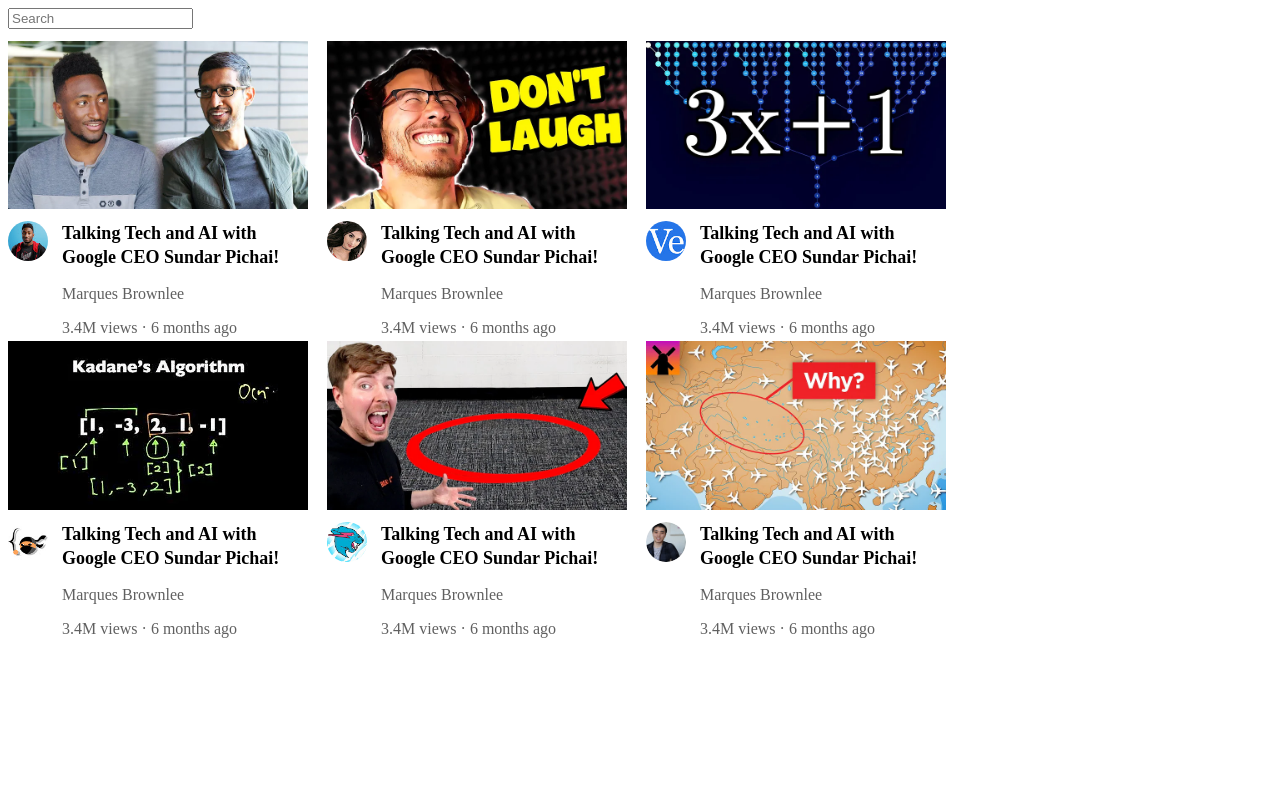
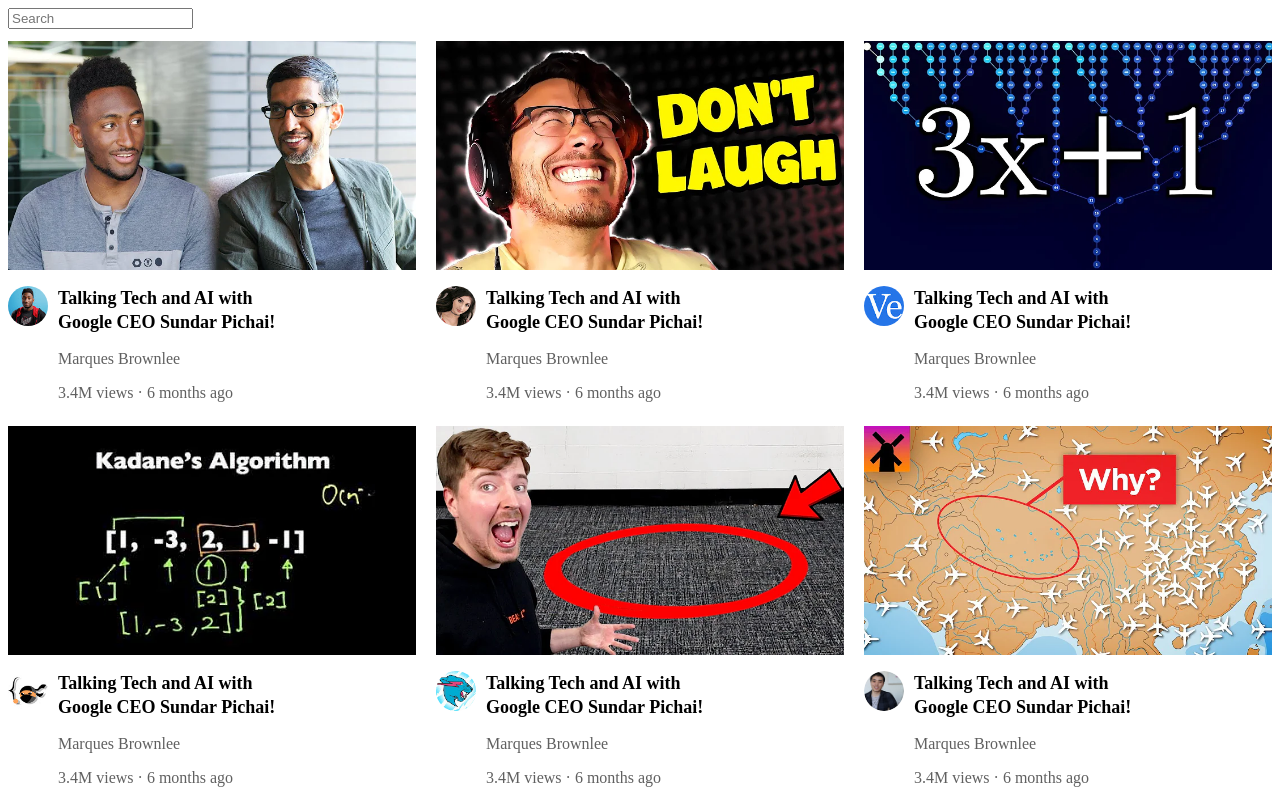
Before and after one commit to Anurag96/Anurag96.github.io, a plain HTML site: page HTML_PROJECT/YOUTUBE_PROJECT_2/youtube.html in a window 1280 px wide. Drawn offline with Linux system fonts and the light colour scheme.

Commit message:
Updated Readme & grid , flex learning

```diff
--- a/HTML_PROJECT/YOUTUBE_PROJECT_2/youtube.html
+++ b/HTML_PROJECT/YOUTUBE_PROJECT_2/youtube.html
@@ -7,10 +7,10 @@
   <title>YOUTUBE CLONE</title>
   <style>
 .thumbnail {
-  width:300px;
+  width:100%;
   object-fit: cover;
   object-position: top;
-  display: block;
+  /* display: block; */
 }
 .search-bar{
   display:block;
@@ -23,6 +23,10 @@
     margin-bottom: 12px;
   }
 
+  .profile-picture{
+  width:40px;
+  border-radius: 50px;
+}
 .video-stats ,.video-author {
 /* font-size: 14px; */
 color: #606060;
@@ -30,28 +34,6 @@ color: #606060;
 margin-bottom: 4px;
 }
 
-.video-preview {
-    width: 300px;
-    display: inline-block;
-    vertical-align: top;
-    margin-right: 15px;
-  }
-.profile-picture{
-  width:40px;
-  border-radius: 50px;
-  /* margin: 10px;
-  display:inline-block;
-  vertical-align: top; */
-}
-.channel-picture {
-    display: inline-block;
-    width: 50px;
-    vertical-align: top;
-  }
-.video-info{
-display: inline-block;
-width: 200px;
-}
 .video-title {
 font-weight: bold;
 font-size: 18px;
@@ -64,21 +46,31 @@ margin-top: 0;
 margin-right: 15px;
 vertical-align: top;
 }
+.video-info-grid{
+  display:grid; grid-template-columns: 50px 1fr;
+}
+.video-grid{
+  display:grid;
+  grid-template-columns: 1fr 1fr 1fr;
+  column-gap: 20px;
+  row-gap: 20px;
+}
   </style>
 </head>
 <body>
   <div class="thumbnail-row">
     <input class="search-bar" type="search" placeholder="Search"/>
   </div>
+  <div class="video-grid">
         <div class="video-preview">
                 <div class="thumbnail-row">
                   <img class="thumbnail " src="thumbnail/thumbnail-1.webp">
                 </div>
-          <div>
-              <div class="channel-picture">
+                <div class="video-info-grid">
+                    <div >
                         <img class="profile-picture" src="channel-pictures/channel-1.jpeg">
                     </div>
-              <div class="video-info">
+                    <div >
                         <p class="video-title">
                           Talking Tech and AI with Google CEO Sundar Pichai!
                         </p>
@@ -95,11 +87,11 @@ vertical-align: top;
         <div class="thumbnail-row">
           <img class="thumbnail " src="thumbnail/thumbnail-2.webp">
         </div>
-  <div>
-      <div class="channel-picture">
+        <div class="video-info-grid">
+            <div >
                 <img class="profile-picture" src="channel-pictures/channel-3.jpeg">
             </div>
-      <div class="video-info">
+            <div >
                 <p class="video-title">
                   Talking Tech and AI with Google CEO Sundar Pichai!
                 </p>
@@ -116,11 +108,11 @@ vertical-align: top;
         <div class="thumbnail-row">
           <img class="thumbnail " src="thumbnail/thumbnail-4.webp">
         </div>
-  <div>
-      <div class="channel-picture">
+        <div class="video-info-grid">
+            <div >
                 <img class="profile-picture" src="channel-pictures/channel-4.jpeg">
             </div>
-      <div class="video-info">
+            <div >
                 <p class="video-title">
                   Talking Tech and AI with Google CEO Sundar Pichai!
                 </p>
@@ -137,11 +129,11 @@ vertical-align: top;
         <div class="thumbnail-row">
           <img class="thumbnail " src="thumbnail/thumbnail-5.webp">
         </div>
-  <div>
-      <div class="channel-picture">
+        <div class="video-info-grid">
+            <div >
                 <img class="profile-picture" src="channel-pictures/channel-5.jpeg">
             </div>
-      <div class="video-info">
+            <div >
                 <p class="video-title">
                   Talking Tech and AI with Google CEO Sundar Pichai!
                 </p>
@@ -158,11 +150,11 @@ vertical-align: top;
         <div class="thumbnail-row">
           <img class="thumbnail " src="thumbnail/thumbnail-6.webp">
         </div>
-  <div>
-      <div class="channel-picture">
+        <div class="video-info-grid">
+            <div >
                 <img class="profile-picture" src="channel-pictures/channel-6.jpeg">
             </div>
-      <div class="video-info">
+            <div >
                 <p class="video-title">
                   Talking Tech and AI with Google CEO Sundar Pichai!
                 </p>
@@ -179,11 +171,11 @@ vertical-align: top;
         <div class="thumbnail-row">
           <img class="thumbnail " src="thumbnail/thumbnail-7.webp">
         </div>
-  <div>
-      <div class="channel-picture">
+        <div class="video-info-grid">
+            <div >
                 <img class="profile-picture" src="channel-pictures/my-channel.jpeg">
             </div>
-      <div class="video-info">
+            <div >
                 <p class="video-title">
                   Talking Tech and AI with Google CEO Sundar Pichai!
                 </p>
@@ -196,5 +188,6 @@ vertical-align: top;
             </div>
         </div>
       </div>
+    </div>
   </body>
 </html>
```
Also changed, not shown: HTML_PROJECT/YOUTUBE_PROJECT_2/flexbox.html (added, +21 -0 lines), HTML_PROJECT/YOUTUBE_PROJECT_2/grid.html (+6 -1 lines), 2 other files. Lines whose indentation alone changed are shown as unchanged.
